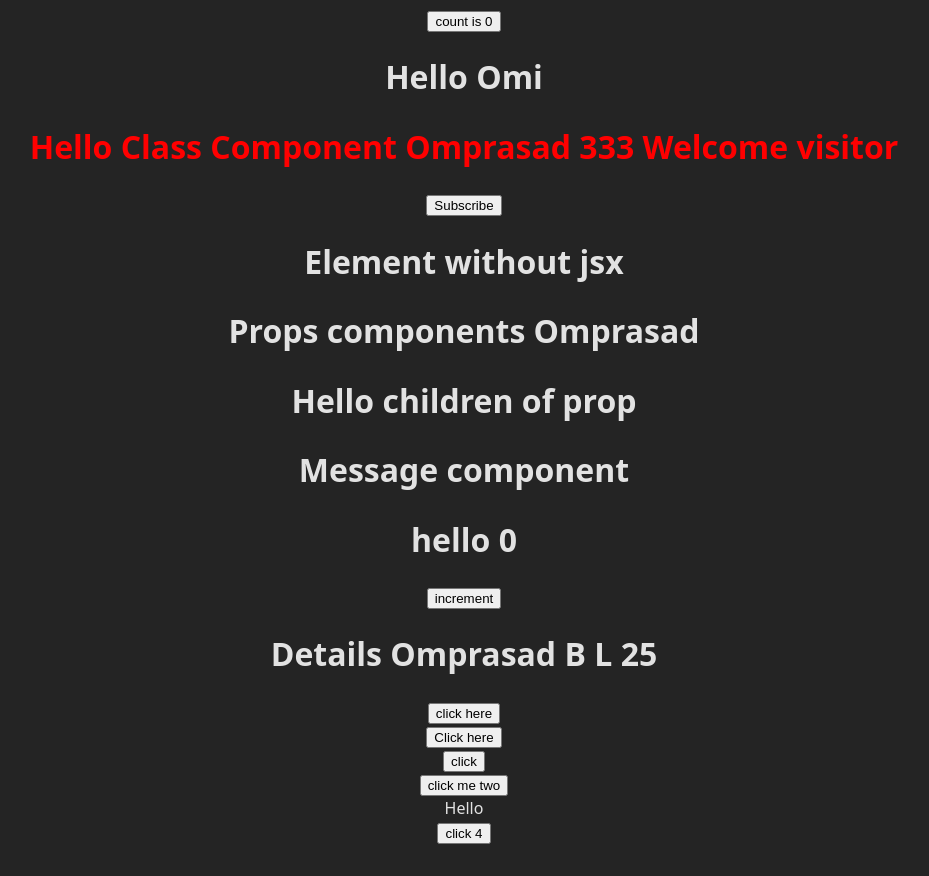
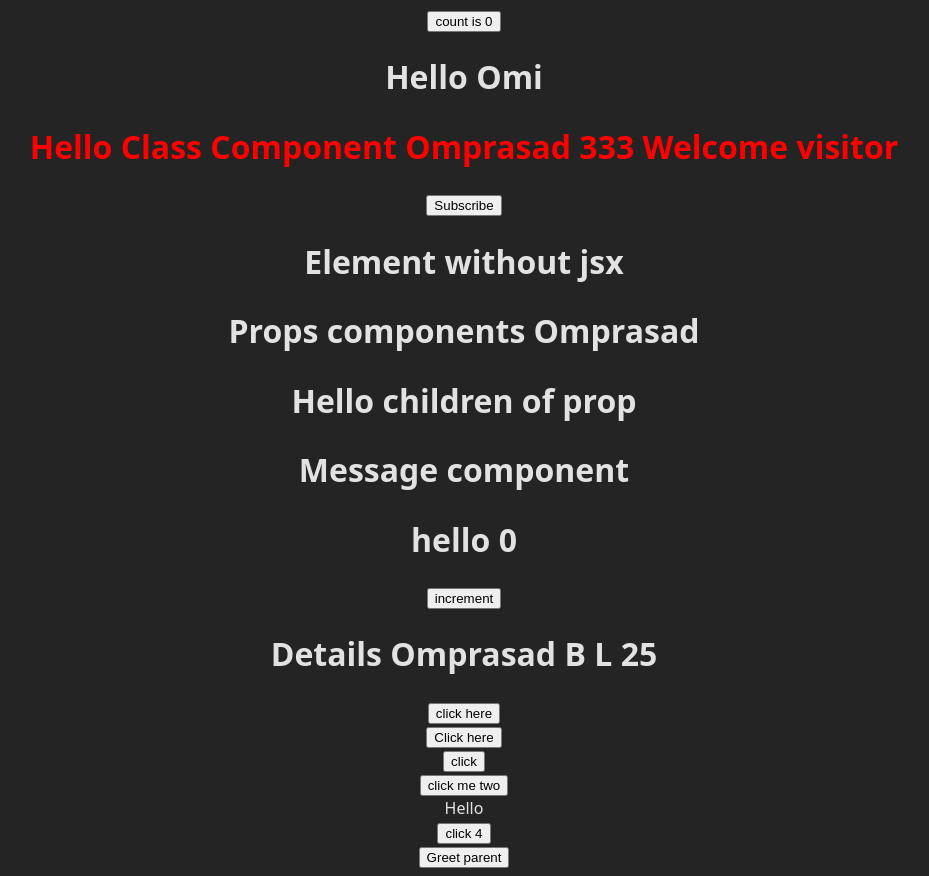
Before and after one commit to Omprasad-BL/ReactPractice, a React (Vite) app in the folder hello-1v/: page / in a window 1280 px wide. Shown: the whole page, without its empty margins (176-1105 px from the left). Before the commit the page ends 852 px from the top, so only its background shows below. Built offline with nearby package versions, Linux system fonts and the light colour scheme.

Commit message:
method as prop and passing argument from child component to parent

```diff
--- a/hello-1v/src/App.jsx
+++ b/hello-1v/src/App.jsx
@@ -14,6 +14,7 @@
 import FuncitonClick from './components/FuncitonClick'
 import ClassClick from './components/ClassClick'
 import EventBind from './components/EventBind'
+import ParentComp from './components/ParentComp'
 
 function App() {
   const [count, setCount] = useState(0)
@@ -41,6 +42,7 @@
         <ClassClick/>
 
         <EventBind/>
+        <ParentComp/>
     </div>
   )
 }
--- /dev/null
+++ b/hello-1v/src/components/ChildComp.jsx
@@ -0,0 +1,9 @@
+import React from 'react'
+
+export default function ChildComp(props) {
+  return (
+    <div>
+      <button onClick={()=>props.greetHandler(23)}>Greet parent</button>
+    </div>
+  )
+}
--- /dev/null
+++ b/hello-1v/src/components/ParentComp.jsx
@@ -0,0 +1,27 @@
+import React, { Component } from 'react'
+import ChildComp from './ChildComp'
+
+export default class ParentComp extends Component {
+    constructor(props) {
+      super(props)
+
+      this.state = {
+         parentName:"Parent "
+      }
+      this.greetParent=this.greetParent.bind(this)
+    }
+
+    greetParent(age){
+        // drill up from child components event handlers
+        alert(`hello ${ this.state.parentName , age}`)
+    }
+
+  render() {
+    return (
+      <div>
+      {/* drill down */}
+        <ChildComp greetHandler={this.greetParent}/>
+      </div>
+    )
+  }
+}
```
Also changed, not shown: 1 other file (tests, documents, lock files or other folders).
